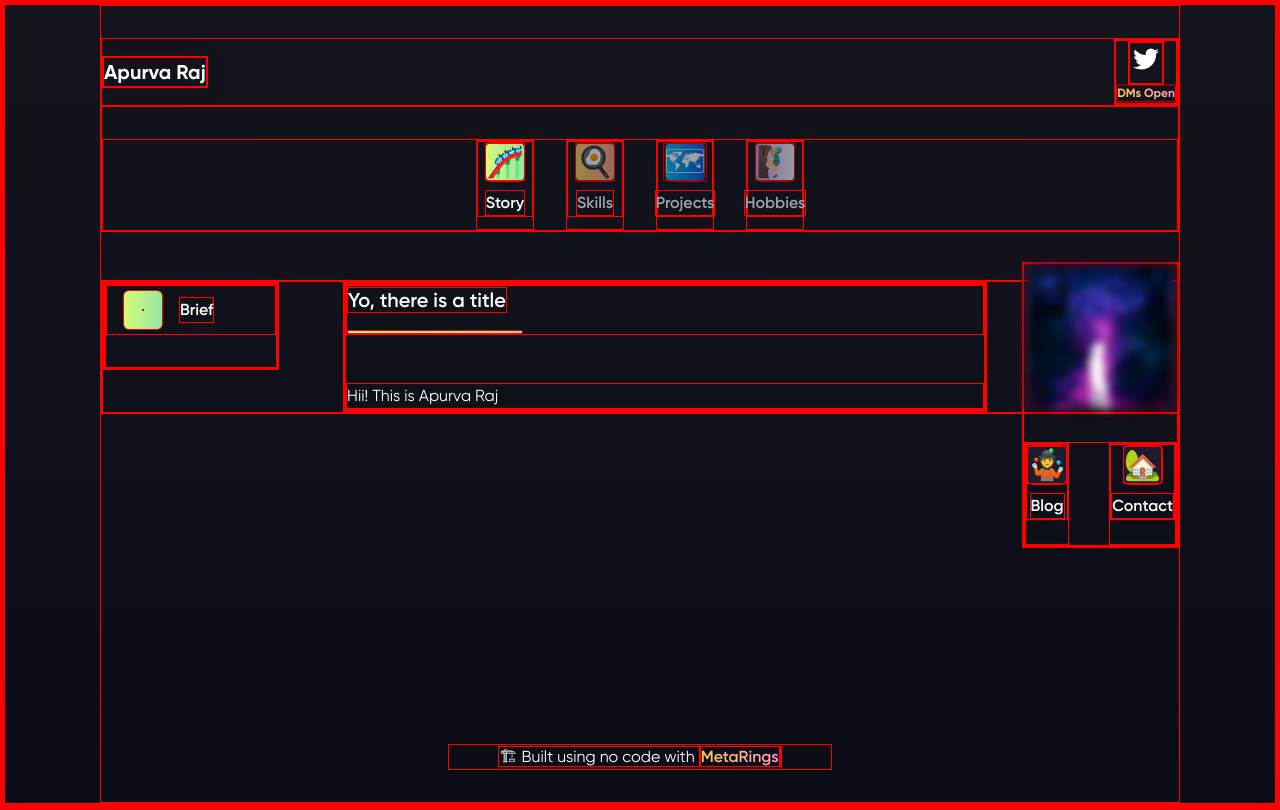
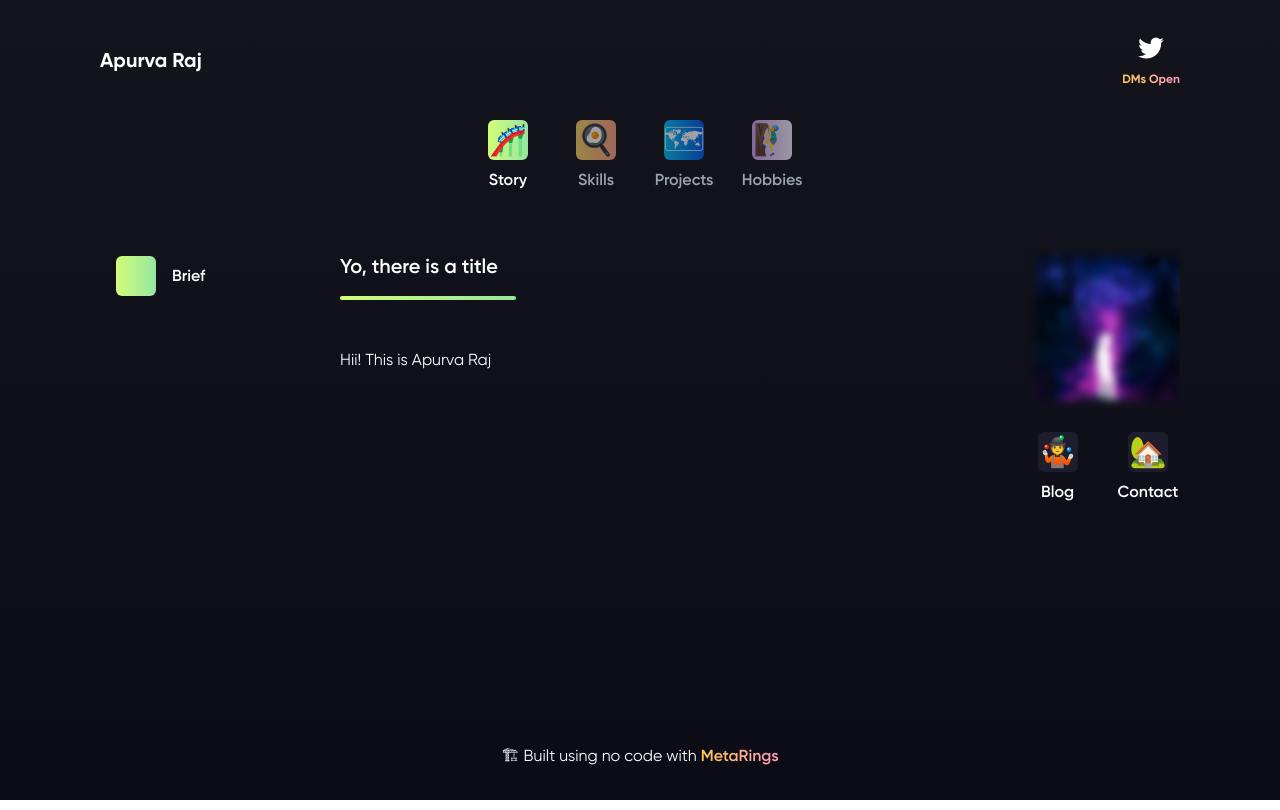
Before and after one commit to api42/portfolio, a Next.js app: page / in a window 1280 px wide. Built offline with nearby package versions, Linux system fonts and the light colour scheme.

Commit message:
debug mode off

```diff
--- a/pages/index.tsx
+++ b/pages/index.tsx
@@ -320,7 +320,7 @@ const Home: NextPage = () => {
               <div className="text-base sm:text-xl ">Apurva Raj</div>
             </div>
             <a
-              href="https://twitter.com/metaringsxyz"
+              href="https://twitter.com/apimetaring"
               target="_blank"
               rel="noopener noreferrer"
             >
--- a/styles/globals.css
+++ b/styles/globals.css
@@ -31,9 +31,9 @@
   font-display: swap;
 }
 
-*{
+/* *{
   border: 1px solid red;
-}
+} */
 html,
 body {
   padding: 0;
```
